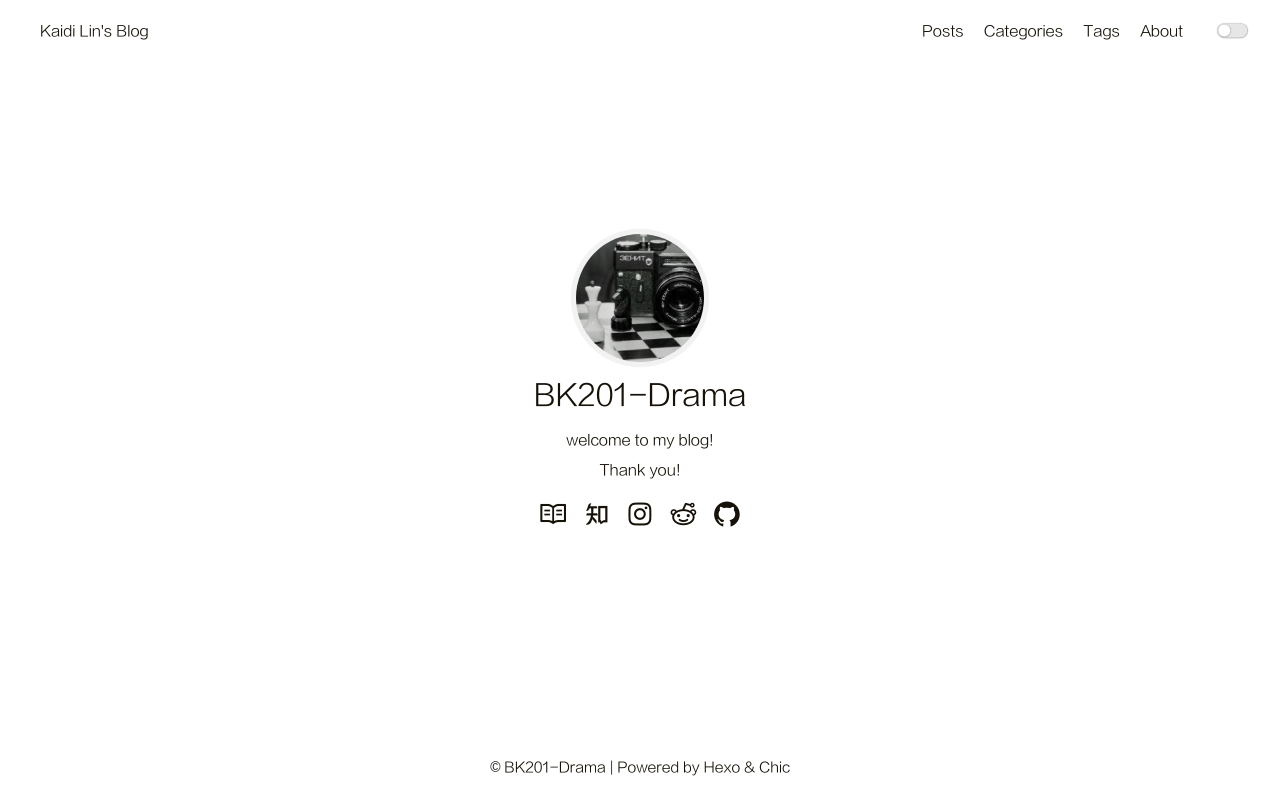
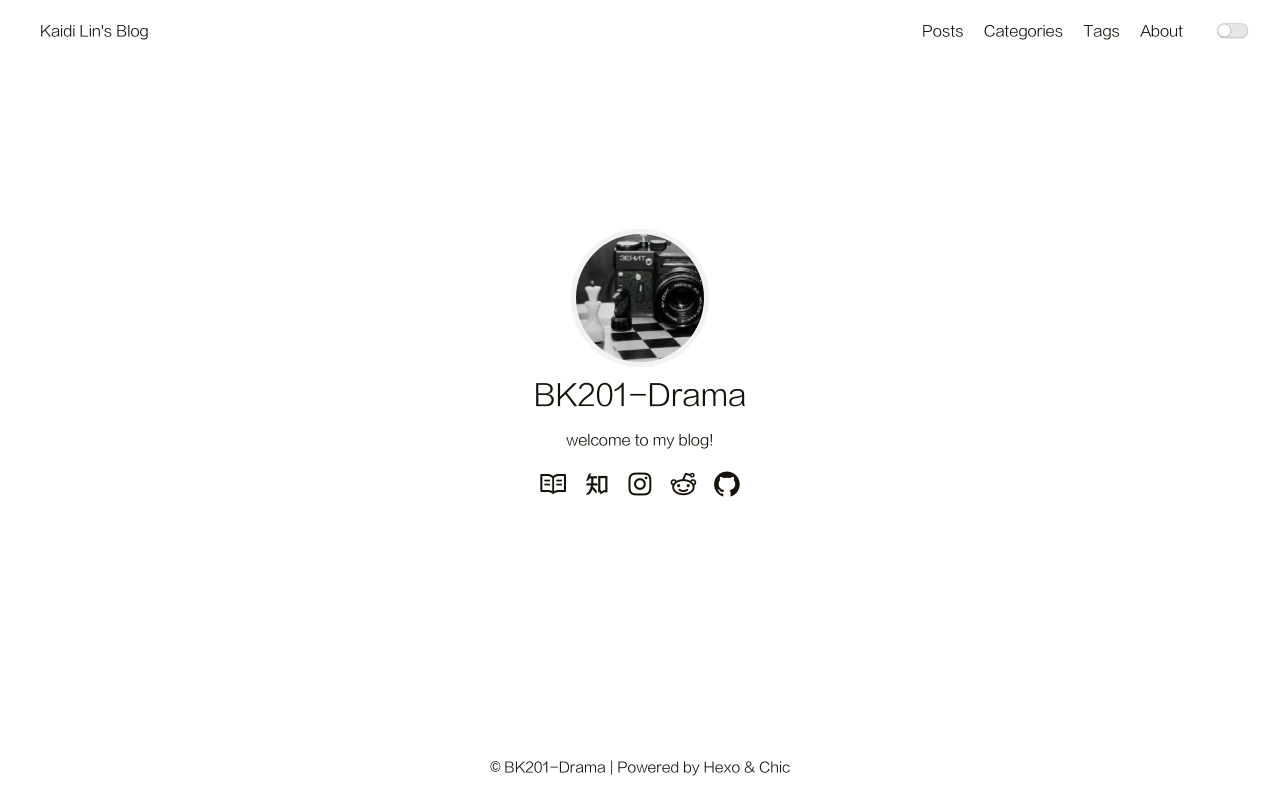
Before and after one commit to BK201-Drama/BK201-Drama.github.io, a plain HTML site: page index.html in a window 1280 px wide. Drawn offline with Linux system fonts and the light colour scheme.

Commit message:
Site updated: 2021-12-18 02:14:44

```diff
--- a/index.html
+++ b/index.html
@@ -131,7 +131,7 @@
             <a href="/archives"><img src="/image/avatar.jpeg"></a>
         </div>
         <div class="nickname">BK201-Drama</div>
-        <div class="description"><p>welcome to my blog! <br>Thank you!</p>
+        <div class="description"><p>welcome to my blog!</p>
 </div>
         <div class="links">
 
```
